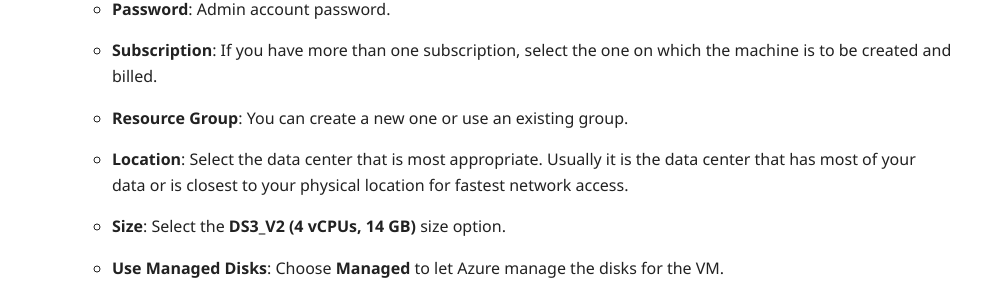
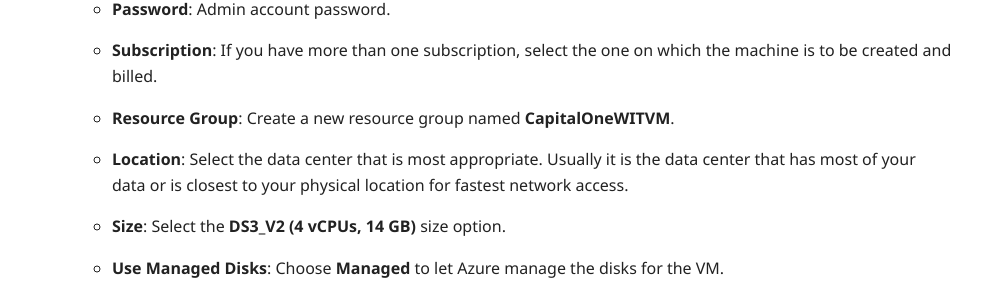
Before and after one commit to scook-valorem/bot-in-a-day, a Jekyll site: the page built from setup.md, in a window 1280 px wide and 900 px high, scrolled down 1894 px. Shown: the part 221-522 px from the top of the window, without its empty margins (243-1226 px from the left). Built offline with Jekyll 4.4.1, drawn with Linux system fonts in a browser that asks for light colours; nearby versions of some CDN libraries.

Commit message:
Update setup.md

```diff
--- a/setup.md
+++ b/setup.md
@@ -58,7 +58,7 @@
 
 	- **Subscription**: If you have more than one subscription, select the one on which the machine is to be created and billed.
 
-	- **Resource Group**: You can create a new one or use an existing group.
+	- **Resource Group**: Create a new resource group named **CapitalOneWITVM**.
 
 	- **Location**: Select the data center that is most appropriate. Usually it is the data center that has most of your data or is closest to your physical location for fastest network access.
 
```
